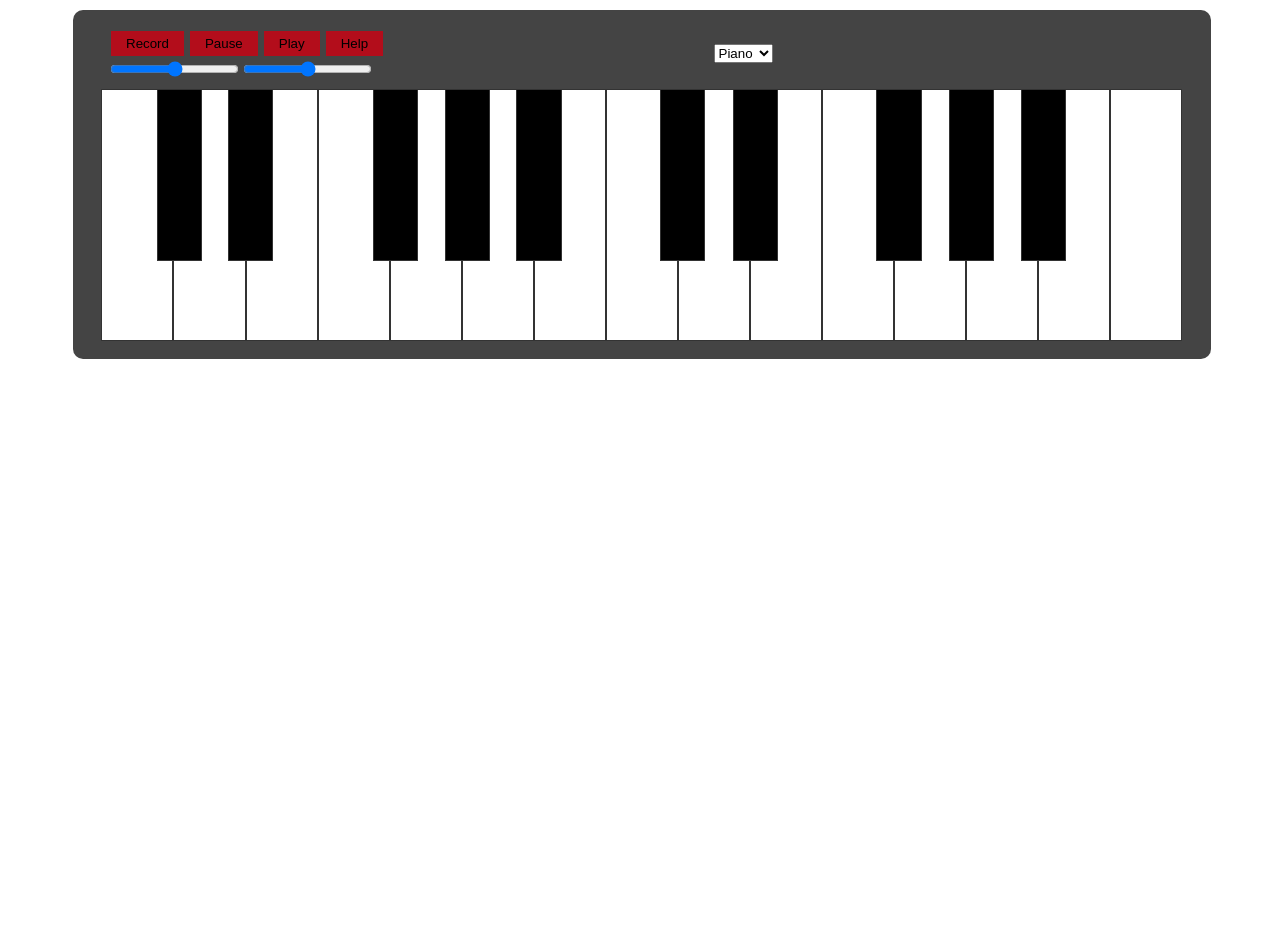
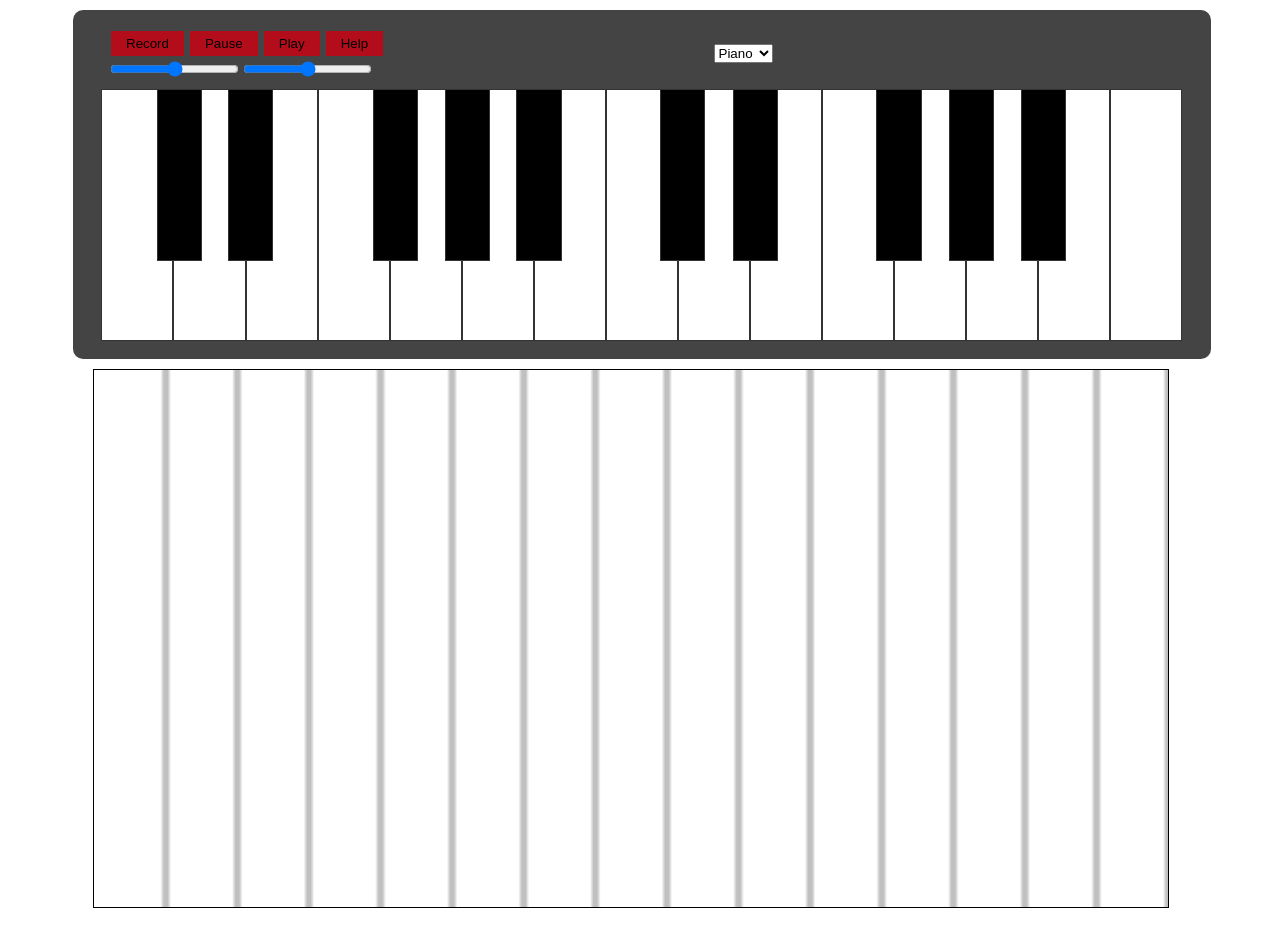
Before and after one commit to alexdumea/cliw-midi, a plain HTML site: page index.html in a window 1280 px wide. Before the commit the page ends 800 px from the top, so only its background shows below. Drawn offline with Linux system fonts and the light colour scheme.

Commit message:
work with canvas

```diff
--- a/index.html
+++ b/index.html
@@ -3,10 +3,11 @@
 <head>
     <link rel="stylesheet" type="text/css" href="style/style.css">
     <script src="js/audio.js"></script>
+    <script src="js/canvas.js"></script>
     <meta charset="UTF-8">
     <title>Title</title>
 </head>
-<body>
+<body onload='draw()'>
     <div class="container">
         <div class="piano">
             <!--Controls-->
@@ -54,7 +55,7 @@
                 </div>
             </div>
             <!--Keyboard-->
-            <div class="keyboard">
+            <div class="keyboard"  onclick="showCoords(event)">
                 <div data-note="c4" data-key="81" class="key white oct">q</div>
                 <div data-note="db4" data-key="50" class="key black black1 oct">2</div>
                 <div data-note="d4" data-key="87" class="key white oct">w</div>
@@ -82,9 +83,9 @@
                 <div data-note="c6" data-key="190" class="key white">.</div>
             </div>
         </div>
+        <canvas id='canvas'></canvas>
     </div>
-    <div class="maybecanvas">
-
+    <p id='showCoords'></p>
     </div>
 </body>
 </html>
--- /dev/null
+++ b/js/canvas.js
@@ -0,0 +1,25 @@
+function draw() {
+
+    var canvas = document.getElementById('canvas');
+    if (canvas.getContext) {
+        var context = canvas.getContext('2d');
+
+        for(var x=20;x<2500;x+=20) {
+            context.moveTo(x,0);
+            context.lineTo(x,2500);
+        }
+
+
+        context.strokeStyle='grey';
+        context.stroke();
+
+    }
+}
+
+function showCoords(event) {
+    var x = event.clientX;
+    var y = event.clientY;
+    var coords = "X coordinates: " + x + ", Y coordinates: " + y;
+    document.getElementById('showCoords').innerHTML = coords;
+
+}
--- a/style/style.css
+++ b/style/style.css
@@ -177,3 +177,10 @@ body {
         left: 73%;
     }
 }
+
+/*canvas*/
+#canvas {
+    border: 1px solid black;
+    width: 85%;
+    margin-right: 18px;
+}
```
